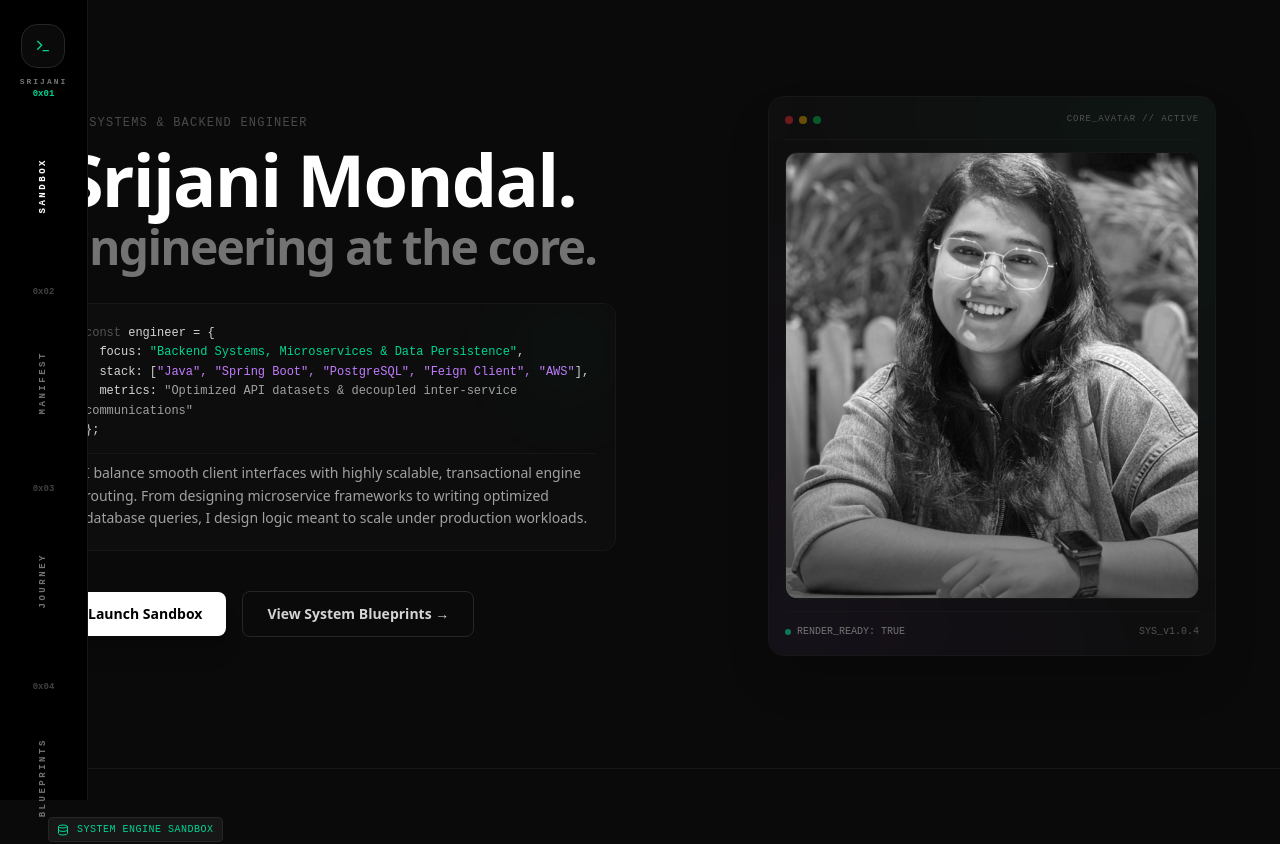
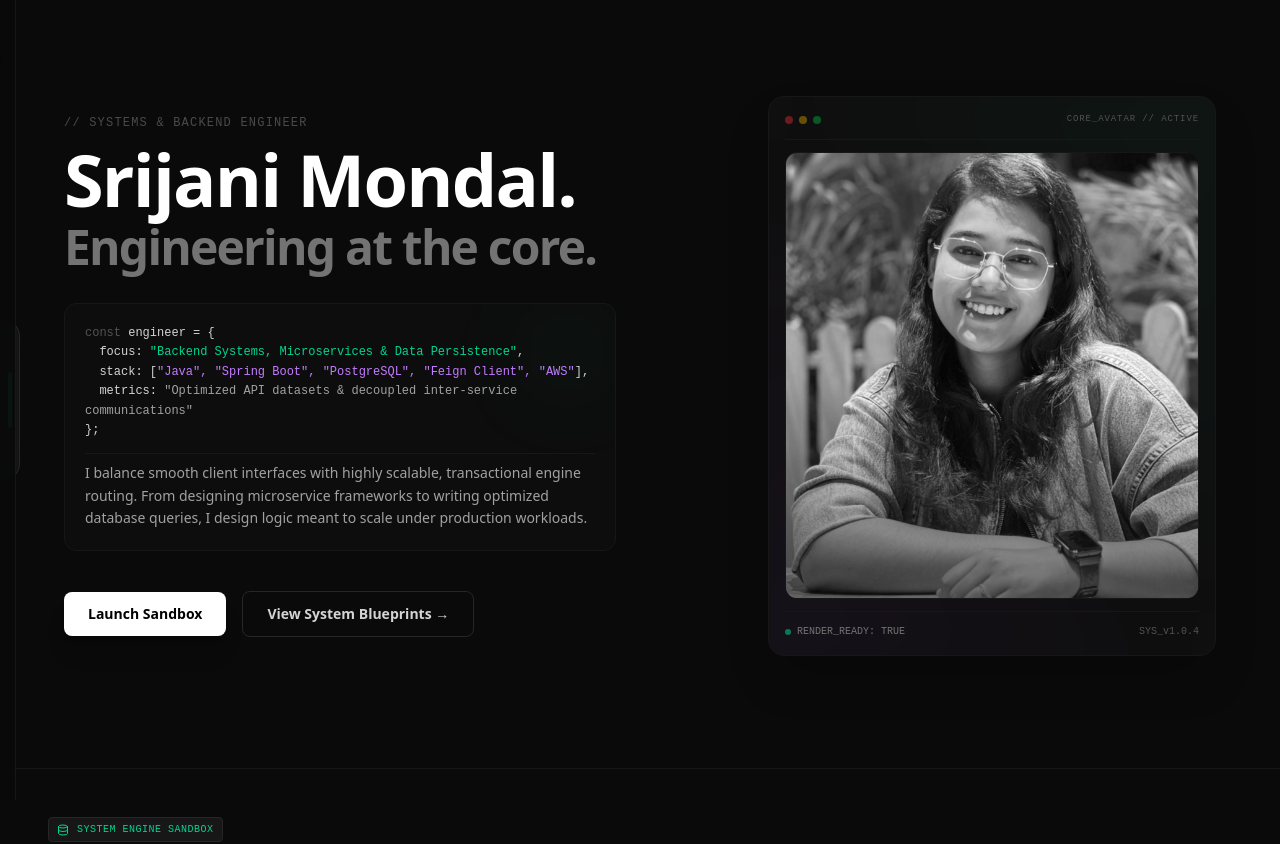
Before and after one commit to MakeItTimeless/portfolio-engine, a Next.js app: page / in a window 1280 px wide. Shown: the top 844 px of the page. Built offline with nearby package versions, Linux system fonts and the light colour scheme.

Commit message:
Update nav bar again again again again

```diff
--- a/src/components/Navbar.js
+++ b/src/components/Navbar.js
@@ -1,3 +1,182 @@
+// 'use client';
+
+// import { useState, useEffect } from 'react';
+// import { Terminal, Layers, Disc } from 'lucide-react';
+
+// export default function Navbar() {
+//   const [activeSection, setActiveSection] = useState('playground');
+//   const [systemTime, setSystemTime] = useState('00:00:00');
+
+//   // Track active section
+//   useEffect(() => {
+//     const observer = new IntersectionObserver(
+//       (entries) => {
+//         entries.forEach((entry) => {
+//           if (entry.isIntersecting) {
+//             setActiveSection(entry.target.id);
+//           }
+//         });
+//       },
+//       {
+//         threshold: 0.6,
+//       }
+//     );
+
+//     const sections = document.querySelectorAll('section, div[id]');
+
+//     sections.forEach((section) => {
+//       observer.observe(section);
+//     });
+
+//     return () => observer.disconnect();
+//   }, []);
+
+//   // Clock logic
+//   useEffect(() => {
+//     const updateClock = () => {
+//       const now = new Date();
+//       setSystemTime(now.toTimeString().split(' ')[0]);
+//     };
+
+//     updateClock();
+
+//     const interval = setInterval(updateClock, 1000);
+
+//     return () => clearInterval(interval);
+//   }, []);
+
+//   const navLinks = [
+//     { id: 'playground', label: 'SANDBOX', code: '0x01' },
+//     { id: 'dependencies', label: 'MANIFEST', code: '0x02' },
+//     { id: 'story', label: 'JOURNEY', code: '0x03' },
+//     { id: 'projects', label: 'BLUEPRINTS', code: '0x04' },
+//     { id: 'activities', label: 'ECOSYSTEM', code: '0x05' },
+//   ];
+
+//   const handleScrollTo = (id) => {
+//     const element = document.getElementById(id);
+
+//     if (element) {
+//       element.scrollIntoView({
+//         behavior: 'smooth',
+//       });
+//     }
+//   };
+
+//   return (
+//     <>
+//       {/* DESKTOP SIDEBAR */}
+// {/* DESKTOP SIDEBAR */}
+// <aside
+//   className="
+//     hidden lg:flex
+//     fixed top-0 left-0 h-screen
+//     w-[88px]
+//     bg-neutral-950/95
+//     backdrop-blur-xl
+//     border-r border-neutral-900
+//     z-50
+//     flex-col items-center
+//     font-mono select-none
+
+//     transition-transform duration-500 ease-in-out
+
+//     -translate-x-[72px]
+//     hover:translate-x-0
+//   "
+// >
+//         {/* TOP LOGO */}
+//         <div className="pt-8 flex flex-col items-center">
+//           <div
+//             onClick={() =>
+//               window.scrollTo({
+//                 top: 0,
+//                 behavior: 'smooth',
+//               })
+//             }
+//             className="cursor-pointer flex flex-col items-center gap-1"
+//           >
+//             <div className="w-10 h-10 rounded-xl bg-neutral-900 border border-neutral-800 flex items-center justify-center">
+//               <Terminal className="w-4 h-4 text-emerald-400" />
+//             </div>
+
+//             <span className="text-[8px] tracking-widest text-neutral-600 uppercase font-bold mt-1">
+//               SRIJANI
+//             </span>
+//           </div>
+//         </div>
+
+//         {/* CENTER NAVIGATION */}
+//         <div className="flex-1 flex items-center justify-center w-full">
+//           <div className="flex flex-col items-center gap-8">
+//             {navLinks.map((link) => (
+//               <button
+//                 key={link.id}
+//                 onClick={() => handleScrollTo(link.id)}
+//                 className="group flex flex-col items-center"
+//               >
+//                 {/* CODE */}
+//                 <span
+//                   className={`text-[9px] font-bold leading-none transition-colors duration-300 ${
+//                     activeSection === link.id
+//                       ? 'text-emerald-400'
+//                       : 'text-neutral-700'
+//                   }`}
+//                 >
+//                   {link.code}
+//                 </span>
+
+//                 {/* VERTICAL LABEL */}
+//                 <span
+//                   className={`text-[9px] tracking-[0.22em] uppercase font-bold mt-2 whitespace-nowrap [writing-mode:vertical-lr] rotate-180 leading-none transition-colors duration-300 ${
+//                     activeSection === link.id
+//                       ? 'text-white'
+//                       : 'text-neutral-500'
+//                   }`}
+//                 >
+//                   {link.label}
+//                 </span>
+//               </button>
+//             ))}
+//           </div>
+//         </div>
+
+//         {/* BOTTOM CLOCK */}
+//         <div className="pb-6 flex flex-col items-center gap-2 text-neutral-600 text-[9px]">
+//           <Disc className="w-3 h-3 text-neutral-800 animate-spin" />
+
+//           <span className="font-bold tabular-nums">
+//             {systemTime}
+//           </span>
+//         </div>
+//       </aside>
+
+//       {/* MOBILE DOCK */}
+//       <div className="lg:hidden fixed bottom-4 left-4 right-4 h-14 bg-neutral-950/90 backdrop-blur-xl border border-neutral-800 rounded-xl z-[100] shadow-2xl flex items-center justify-around px-2 font-mono select-none">
+//         {navLinks.map((link) => (
+//           <button
+//             key={link.id}
+//             onClick={() => handleScrollTo(link.id)}
+//             className={`flex flex-col items-center justify-center p-1 rounded-lg flex-1 transition-colors duration-300 ${
+//               activeSection === link.id
+//                 ? 'text-emerald-400'
+//                 : 'text-neutral-600'
+//             }`}
+//           >
+//             <Layers className="w-3.5 h-3.5 mb-0.5" />
+
+//             <span className="text-[7px] font-black tracking-tighter truncate max-w-[40px]">
+//               {link.label.split(' ')[0]}
+//             </span>
+//           </button>
+//         ))}
+//       </div>
+//     </>
+//   );
+// }
+
+
+
 'use client';
 
 import { useState, useEffect } from 'react';
@@ -7,7 +186,9 @@ export default function Navbar() {
   const [activeSection, setActiveSection] = useState('playground');
   const [systemTime, setSystemTime] = useState('00:00:00');
 
-  // TRACK ACTIVE SECTION
+  /* =========================================================
+     ACTIVE SECTION TRACKER
+  ========================================================= */
   useEffect(() => {
     const observer = new IntersectionObserver(
       (entries) => {
@@ -22,7 +203,7 @@ export default function Navbar() {
       }
     );
 
-    const sections = document.querySelectorAll('section[id]');
+    const sections = document.querySelectorAll('section, div[id]');
 
     sections.forEach((section) => {
       observer.observe(section);
@@ -31,11 +212,16 @@ export default function Navbar() {
     return () => observer.disconnect();
   }, []);
 
-  // CLOCK
+  /* =========================================================
+     SYSTEM CLOCK
+  ========================================================= */
   useEffect(() => {
     const updateClock = () => {
       const now = new Date();
-      setSystemTime(now.toTimeString().split(' ')[0]);
+
+      setSystemTime(
+        now.toTimeString().split(' ')[0]
+      );
     };
 
     updateClock();
@@ -45,6 +231,9 @@ export default function Navbar() {
     return () => clearInterval(interval);
   }, []);
 
+  /* =========================================================
+     NAVIGATION LINKS
+  ========================================================= */
   const navLinks = [
     { id: 'playground', label: 'SANDBOX', code: '0x01' },
     { id: 'dependencies', label: 'MANIFEST', code: '0x02' },
@@ -53,6 +242,9 @@ export default function Navbar() {
     { id: 'activities', label: 'ECOSYSTEM', code: '0x05' },
   ];
 
+  /* =========================================================
+     SMOOTH SCROLL
+  ========================================================= */
   const handleScrollTo = (id) => {
     const element = document.getElementById(id);
 
@@ -65,104 +257,224 @@ export default function Navbar() {
 
   return (
     <>
-      {/* DESKTOP SIDEBAR */}
-      <aside className="hidden lg:flex fixed top-0 left-0 h-screen w-[88px] bg-black border-r border-neutral-900 z-50 flex-col items-center justify-between py-6 font-mono">
+      {/* =========================================================
+          DESKTOP HOVER SIDEBAR
+      ========================================================= */}
+      <div className="hidden lg:block fixed left-0 top-0 h-screen z-50 group">
 
-        {/* TOP */}
-        <div className="flex flex-col items-center">
-          <button
+        {/* =====================================================
+            ALWAYS VISIBLE HOVER BUTTON
+        ===================================================== */}
+        <div
+          className="
+            absolute left-0 top-1/2
+            -translate-y-1/2
+
+            w-5 h-40
+
+            bg-neutral-900/90
+            backdrop-blur-xl
+
+            border border-neutral-800
+            border-l-0
+
+            rounded-r-2xl
+
+            flex items-center justify-center
+
+            transition-all duration-300
+            group-hover:w-6
+            group-hover:bg-neutral-800
+          "
+        >
+          {/* GLOW INDICATOR */}
+          <div className="w-1 h-14 rounded-full bg-emerald-400 animate-pulse" />
+        </div>
+
+        {/* =====================================================
+            SIDEBAR PANEL
+        ===================================================== */}
+        <aside
+          className="
+            absolute top-0 left-0
+
+            h-screen
+            w-[88px]
+
+            bg-neutral-950/95
+            backdrop-blur-2xl
+
+            border-r border-neutral-900
+
+            flex flex-col items-center
+            font-mono
+            select-none
+
+            transition-transform duration-500 ease-in-out
+
+            -translate-x-[72px]
+            group-hover:translate-x-0
+          "
+        >
+
+          {/* =================================================
+              TOP LOGO
+          ================================================= */}
+          <div className="pt-8 flex flex-col items-center">
+
+            <div
               onClick={() =>
                 window.scrollTo({
                   top: 0,
                   behavior: 'smooth',
                 })
               }
-            className="flex flex-col items-center gap-2"
+              className="cursor-pointer flex flex-col items-center gap-1"
             >
-            <div className="w-11 h-11 rounded-2xl bg-neutral-950 border border-neutral-800 flex items-center justify-center">
+
+              {/* TERMINAL ICON */}
+              <div className="w-10 h-10 rounded-xl bg-neutral-900 border border-neutral-800 flex items-center justify-center shadow-lg">
                 <Terminal className="w-4 h-4 text-emerald-400" />
               </div>
 
-            <span className="text-[8px] tracking-[0.25em] text-neutral-500 uppercase font-bold">
+              {/* NAME */}
+              <span className="text-[8px] tracking-widest text-neutral-600 uppercase font-bold mt-1">
                 SRIJANI
               </span>
-          </button>
+
+            </div>
           </div>
 
-        {/* CENTER NAV */}
-        <div className="flex flex-col items-center gap-10 flex-1 justify-center">
+          {/* =================================================
+              CENTER NAVIGATION
+          ================================================= */}
+          <div className="flex-1 flex items-center justify-center w-full">
+
+            <div className="flex flex-col items-center gap-8">
 
               {navLinks.map((link) => (
                 <button
                   key={link.id}
                   onClick={() => handleScrollTo(link.id)}
-              className="flex flex-col items-center"
+                  className="group/nav flex flex-col items-center"
                 >
-              {/* CODE */}
+
+                  {/* SECTION CODE */}
                   <span
-                className={`text-[9px] font-bold mb-6 transition-all duration-300 ${
+                    className={`
+                      text-[9px]
+                      font-bold
+                      leading-none
+                      transition-all
+                      duration-300
+
+                      ${
                         activeSection === link.id
                           ? 'text-emerald-400'
                           : 'text-neutral-700'
-                }`}
+                      }
+                    `}
                   >
                     {link.code}
                   </span>
 
-              {/* ROTATED LABEL */}
-              <div className="h-[120px] w-[20px] flex items-center justify-center">
+                  {/* VERTICAL LABEL */}
+                  <span
+                    className={`
+                      text-[9px]
+                      tracking-[0.22em]
+                      uppercase
+                      font-bold
+                      mt-2
+                      whitespace-nowrap
+                      [writing-mode:vertical-lr]
+                      rotate-180
+                      leading-none
+                      transition-all
+                      duration-300
 
-                <span
-                  className={`text-[9px] uppercase font-bold whitespace-nowrap transition-all duration-300 ${
+                      ${
                         activeSection === link.id
                           ? 'text-white'
                           : 'text-neutral-500'
-                  }`}
-                  style={{
-                    transform: 'rotate(-90deg)',
-                    letterSpacing: '0.28em',
-                  }}
+                      }
+                    `}
                   >
                     {link.label}
                   </span>
 
-              </div>
                 </button>
               ))}
 
             </div>
+          </div>
 
-        {/* BOTTOM CLOCK */}
-        <div className="flex flex-col items-center gap-2">
-          <Disc className="w-3 h-3 text-neutral-700 animate-spin" />
+          {/* =================================================
+              BOTTOM CLOCK
+          ================================================= */}
+          <div className="pb-6 flex flex-col items-center gap-2 text-neutral-600 text-[9px]">
 
-          <span className="text-[9px] text-neutral-600 font-bold tabular-nums">
+            <Disc className="w-3 h-3 text-neutral-800 animate-spin" />
+
+            <span className="font-bold tabular-nums">
               {systemTime}
             </span>
+
           </div>
+
         </aside>
+      </div>
 
-      {/* MOBILE NAV */}
-      <div className="lg:hidden fixed bottom-4 left-4 right-4 h-14 bg-neutral-950/90 backdrop-blur-xl border border-neutral-800 rounded-2xl z-[100] shadow-2xl flex items-center justify-around px-2 font-mono">
+      {/* =========================================================
+          MOBILE BOTTOM DOCK
+      ========================================================= */}
+      <div
+        className="
+          lg:hidden
+          fixed bottom-4 left-4 right-4
+          h-14
 
+          bg-neutral-950/90
+          backdrop-blur-xl
+
+          border border-neutral-800
+          rounded-xl
+
+          z-[100]
+          shadow-2xl
+
+          flex items-center justify-around
+          px-2
+
+          font-mono
+          select-none
+        "
+      >
         {navLinks.map((link) => (
           <button
             key={link.id}
             onClick={() => handleScrollTo(link.id)}
-            className={`flex flex-col items-center justify-center flex-1 h-full rounded-xl transition-all duration-300 ${
+            className={`
+              flex flex-col items-center justify-center
+              p-1 rounded-lg flex-1
+              transition-colors duration-300
+
+              ${
                 activeSection === link.id
                   ? 'text-emerald-400'
                   : 'text-neutral-600'
-            }`}
+              }
+            `}
           >
-            <Layers className="w-4 h-4 mb-1" />
 
-            <span className="text-[7px] font-black tracking-tight">
+            <Layers className="w-3.5 h-3.5 mb-0.5" />
+
+            <span className="text-[7px] font-black tracking-tighter truncate max-w-[40px]">
               {link.label.split(' ')[0]}
             </span>
+
           </button>
         ))}
-
       </div>
     </>
   );
```
Lines whose indentation alone changed are shown as unchanged.
